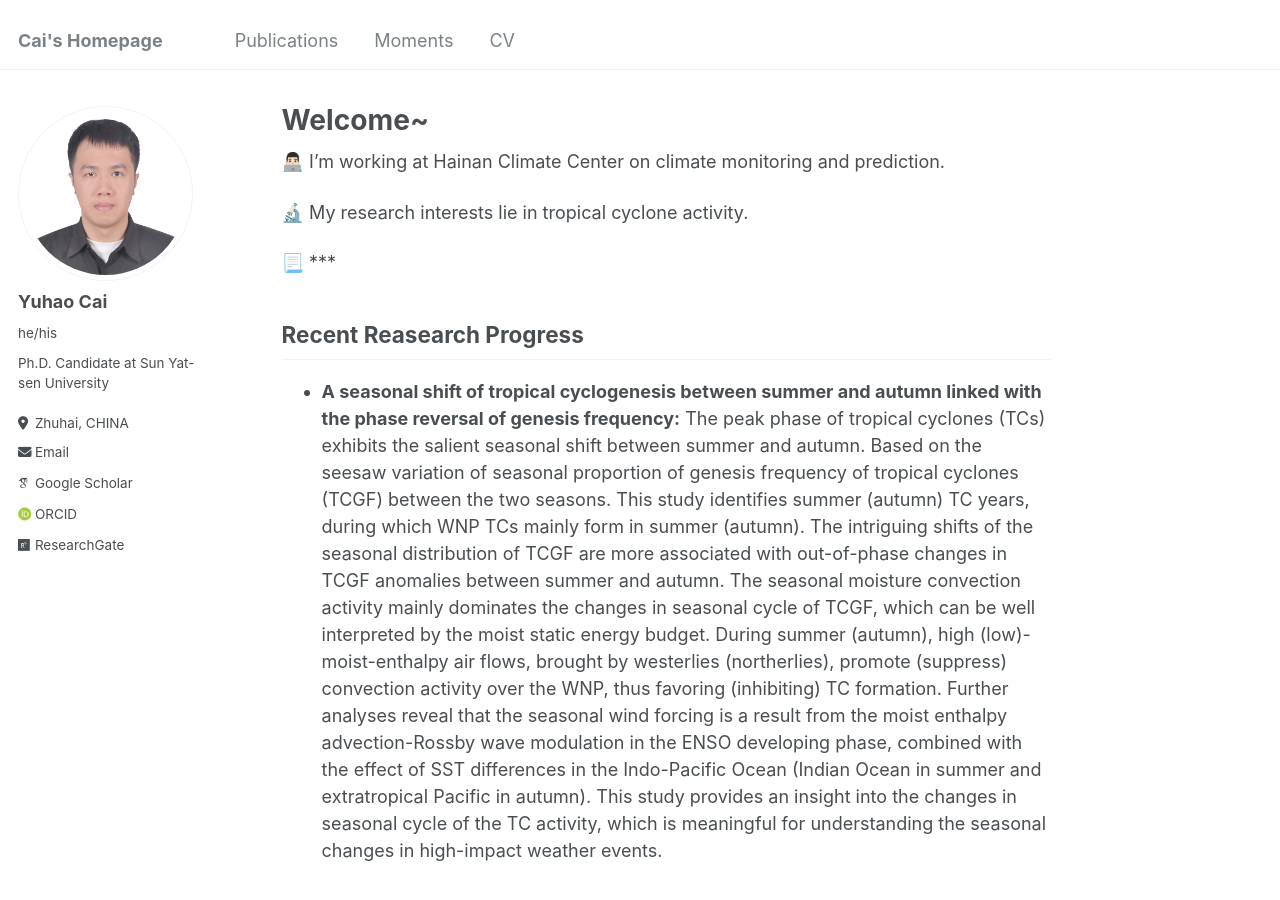
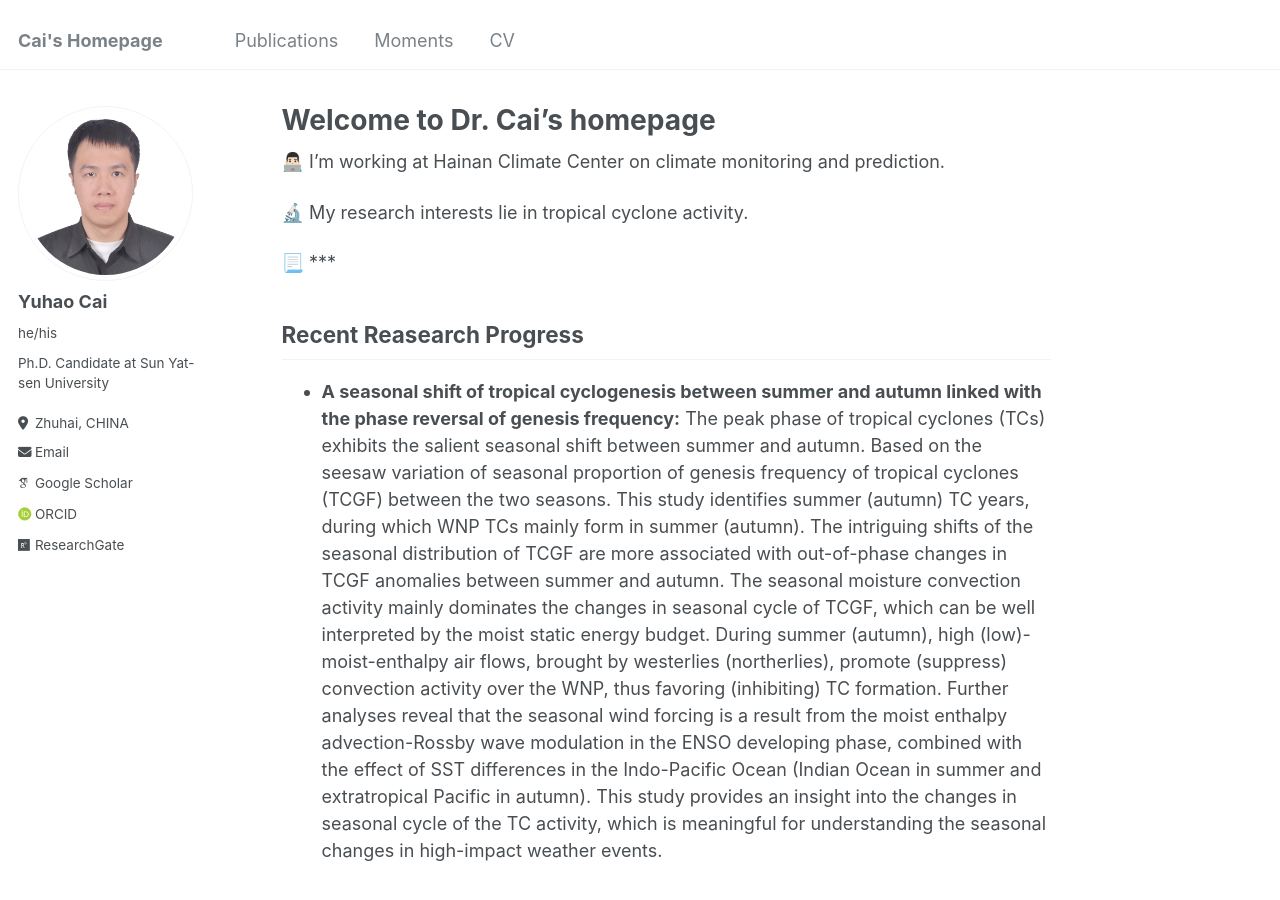
Before and after one commit to caiyh63/caiyh63.github.io, a Jekyll site: the page built from _pages/about.md, in a window 1280 px wide and 900 px high. Built offline with Jekyll 4.4.1, drawn with Linux system fonts in a browser that asks for light colours; some web fonts are replaced.

Commit message:
Update about.md

```diff
--- a/_pages/about.md
+++ b/_pages/about.md
@@ -1,6 +1,6 @@
 ---
 permalink: /
-title: "Welcome~"
+title: "Welcome to Dr. Cai's homepage"
 author_profile: true
 redirect_from:
   - /about/
```
